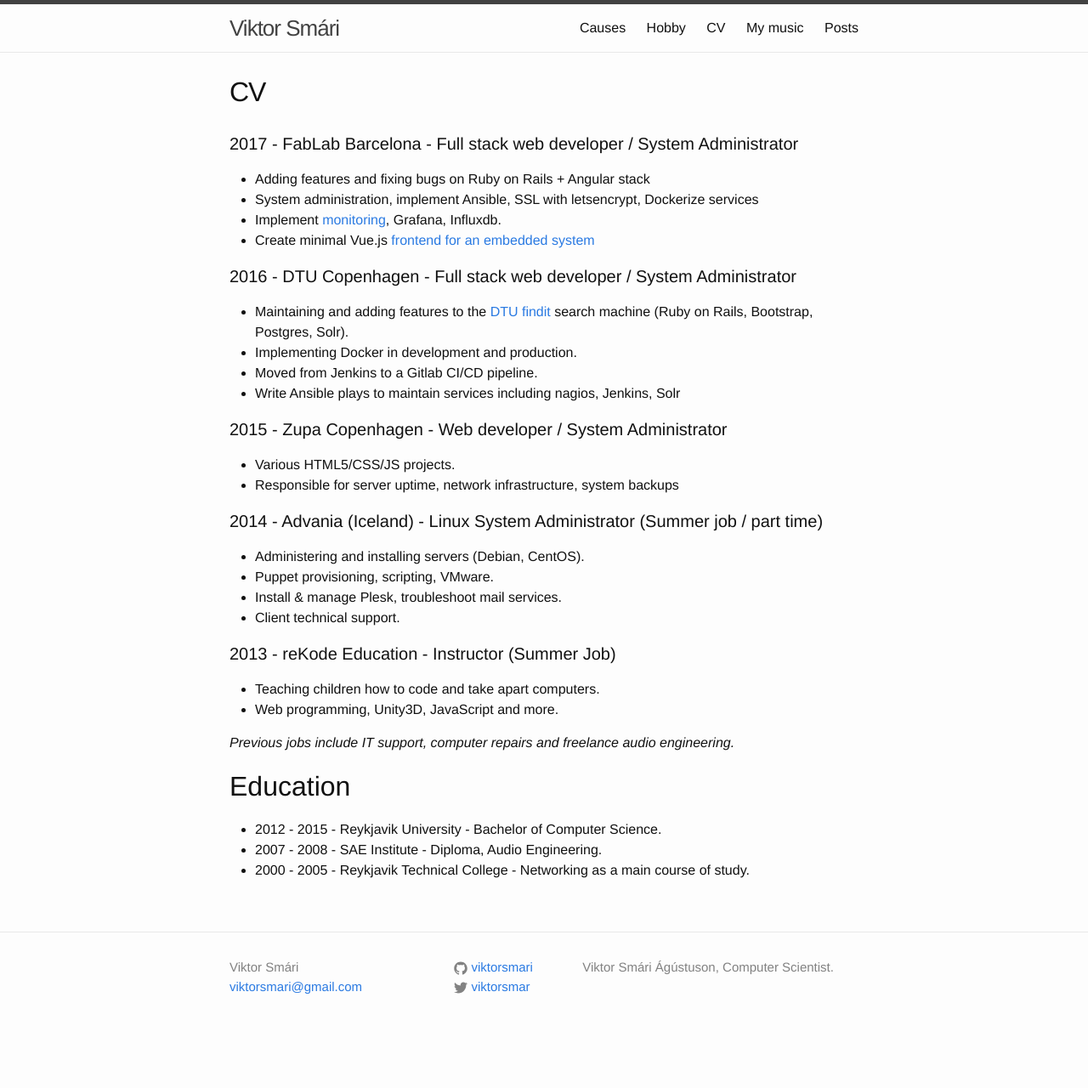
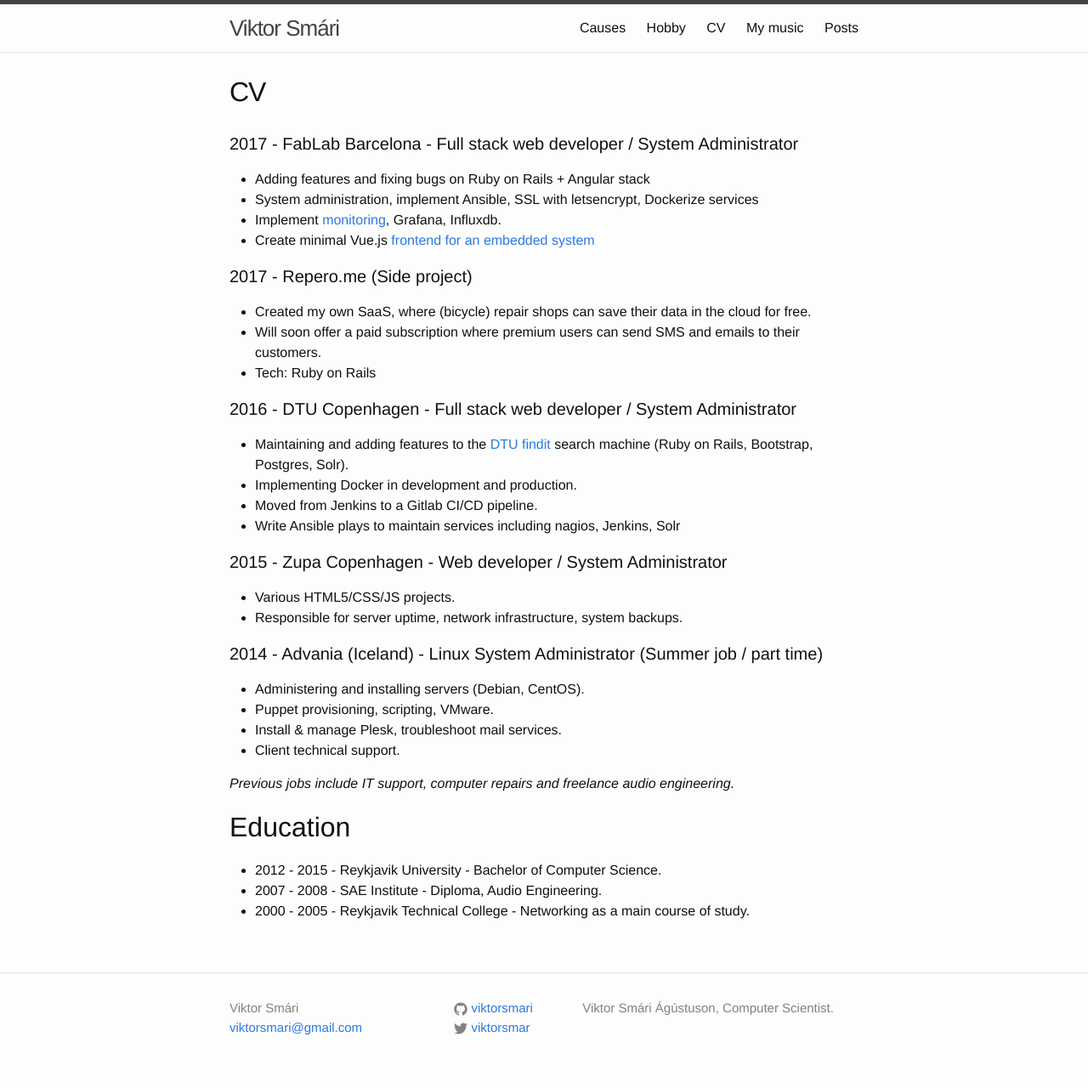
Before and after one commit to viktorsmari/viktorsmari.github.io, a Jekyll site: the page built from index.md, in a window 1280 px wide. Shown: the whole page at 85% size. Built offline with Jekyll 4.4.1, drawn with Linux system fonts in a browser that asks for light colours; before the commit the page ends 1232 px from its top, so only the background shows below that.

Commit message:
Update index.md

```diff
--- a/index.md
+++ b/index.md
@@ -4,11 +4,17 @@
 permalink: /
 ---
 
+
 #### 2017 - FabLab Barcelona - Full stack web developer / System Administrator
   * Adding features and fixing bugs on Ruby on Rails + Angular stack
   * System administration, implement Ansible, SSL with letsencrypt, Dockerize services
   * Implement [monitoring](https://grafana.smartcitizen.me), Grafana, Influxdb.
   * Create minimal Vue.js [frontend for an embedded system](https://fablabbcn.github.io/smartcitizen-kit-20/esp/data/)
+
+#### 2017 - Repero.me (Side project)
+  * Created my own SaaS, where (bicycle) repair shops can save their data in the cloud for free.
+  * Will soon offer a paid subscription where premium users can send SMS and emails to their customers.
+  * Tech: Ruby on Rails
 
 #### 2016 - DTU Copenhagen - Full stack web developer / System Administrator
 
@@ -19,7 +25,7 @@
 
 #### 2015 - Zupa Copenhagen - Web developer / System Administrator
   * Various HTML5/CSS/JS projects.
-  * Responsible for server uptime, network infrastructure, system backups
+  * Responsible for server uptime, network infrastructure, system backups.
 
 #### 2014 - Advania (Iceland) - Linux System Administrator (Summer job / part time)
   * Administering and installing servers (Debian, CentOS).
@@ -27,10 +33,6 @@
   * Install & manage Plesk, troubleshoot mail services.
   * Client technical support.
 
-#### 2013 - reKode Education - Instructor (Summer Job)
-  * Teaching children how to code and take apart computers.
-  * Web programming, Unity3D, JavaScript and more.
-
 *Previous jobs include IT support, computer repairs and freelance audio engineering.*
 
 ## Education
```
